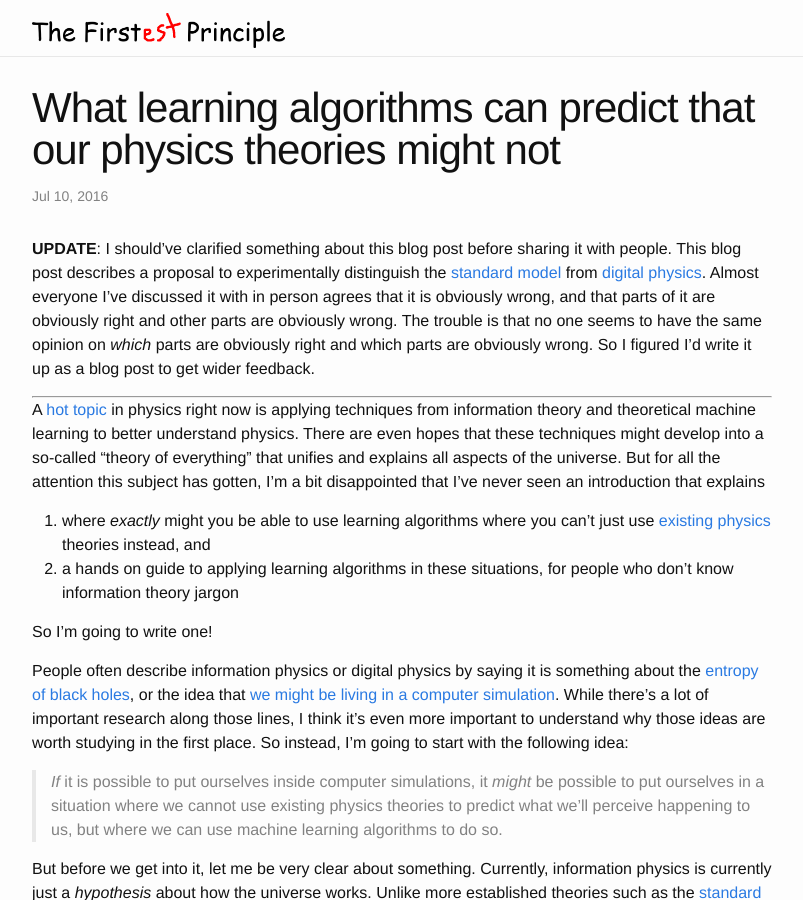
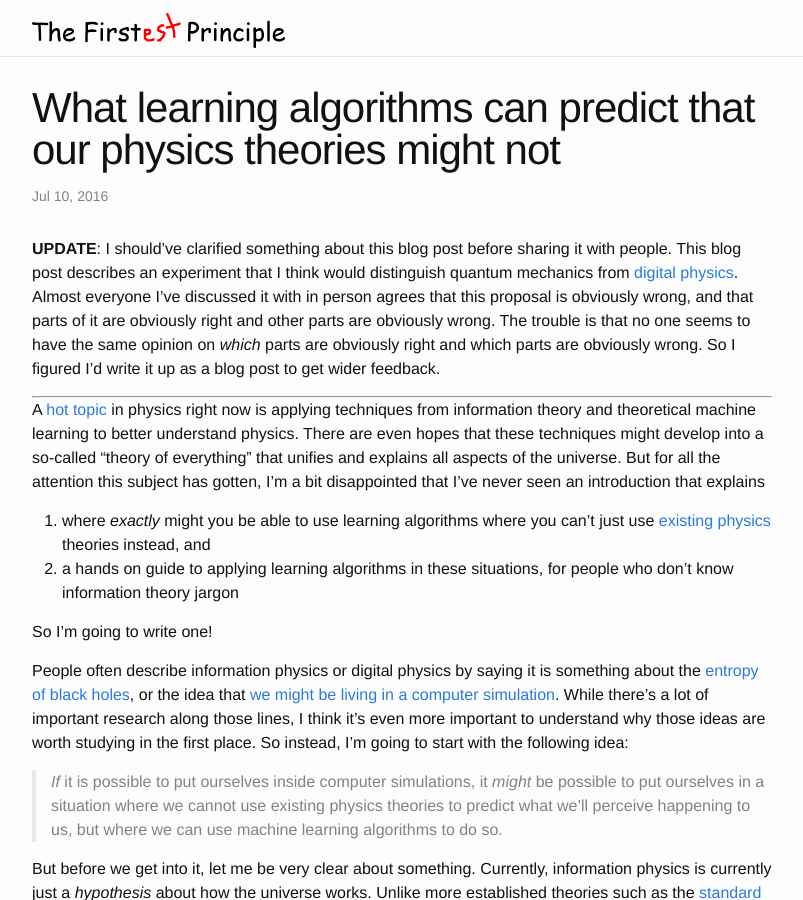
Before and after one commit to ad510/firstest-principle, a Jekyll site: the page built from _posts/2016-07-10-learning.md, in a window 1280 px wide and 900 px high. Shown: the whole window, without its empty margins (238-1041 px from the left). Built offline with Jekyll 4.4.1, drawn with Linux system fonts in a browser that asks for light colours.

Commit message:
make update at beginning clearer

```diff
--- a/_posts/2016-07-10-learning.md
+++ b/_posts/2016-07-10-learning.md
@@ -2,7 +2,7 @@
 layout: post
 title:  "What learning algorithms can predict that our physics theories might not"
 ---
-**UPDATE**: I should've clarified something about this blog post before sharing it with people. This blog post describes a proposal to experimentally distinguish the [standard model](https://en.wikipedia.org/wiki/Standard_Model) from [digital physics](https://en.wikipedia.org/wiki/Digital_physics). Almost everyone I've discussed it with in person agrees that it is obviously wrong, and that parts of it are obviously right and other parts are obviously wrong. The trouble is that no one seems to have the same opinion on *which* parts are obviously right and which parts are obviously wrong. So I figured I'd write it up as a blog post to get wider feedback.
+**UPDATE**: I should've clarified something about this blog post before sharing it with people. This blog post describes an experiment that I think would distinguish quantum mechanics from [digital physics](https://en.wikipedia.org/wiki/Digital_physics). Almost everyone I've discussed it with in person agrees that this proposal is obviously wrong, and that parts of it are obviously right and other parts are obviously wrong. The trouble is that no one seems to have the same opinion on *which* parts are obviously right and which parts are obviously wrong. So I figured I'd write it up as a blog post to get wider feedback.
 
 ---
 
```
